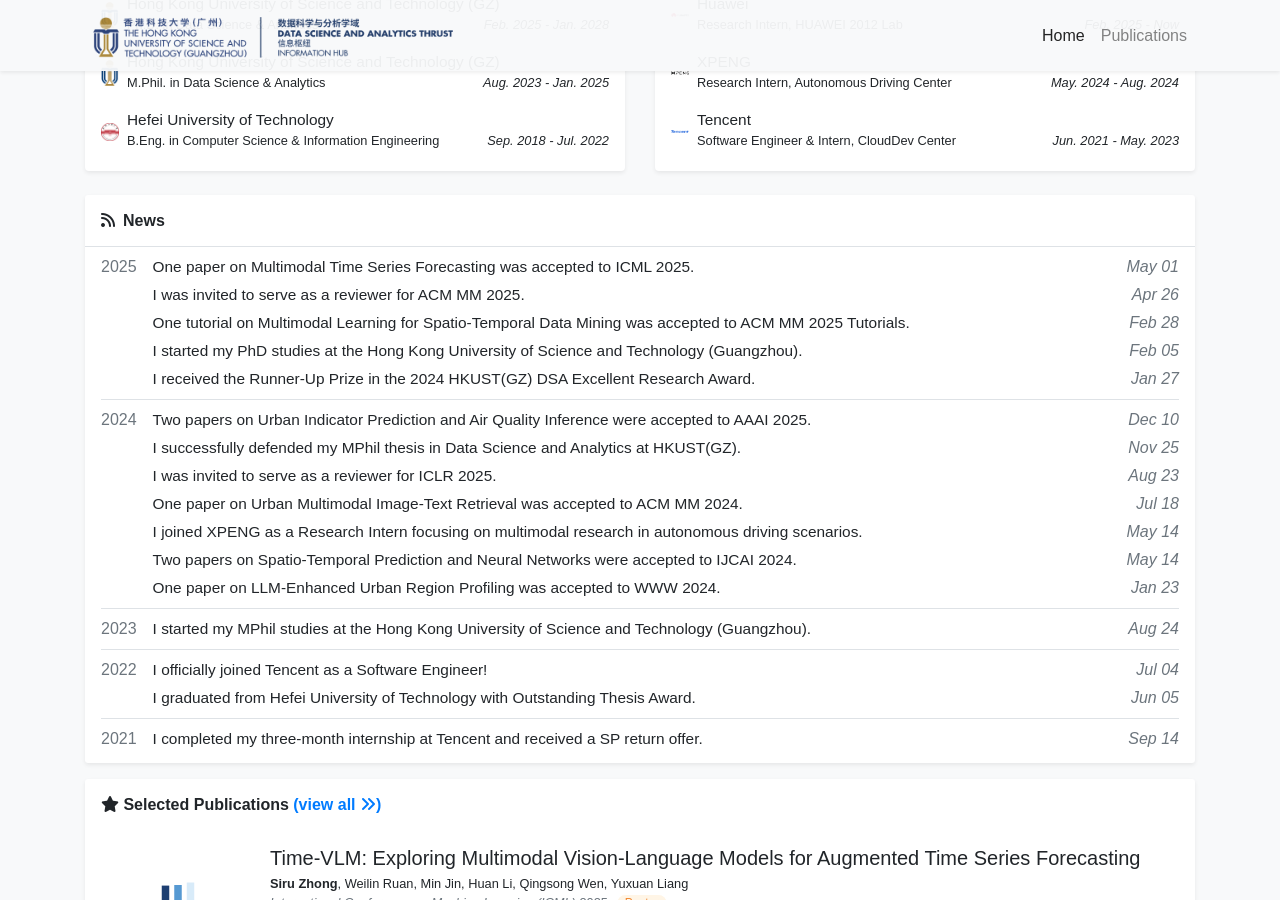
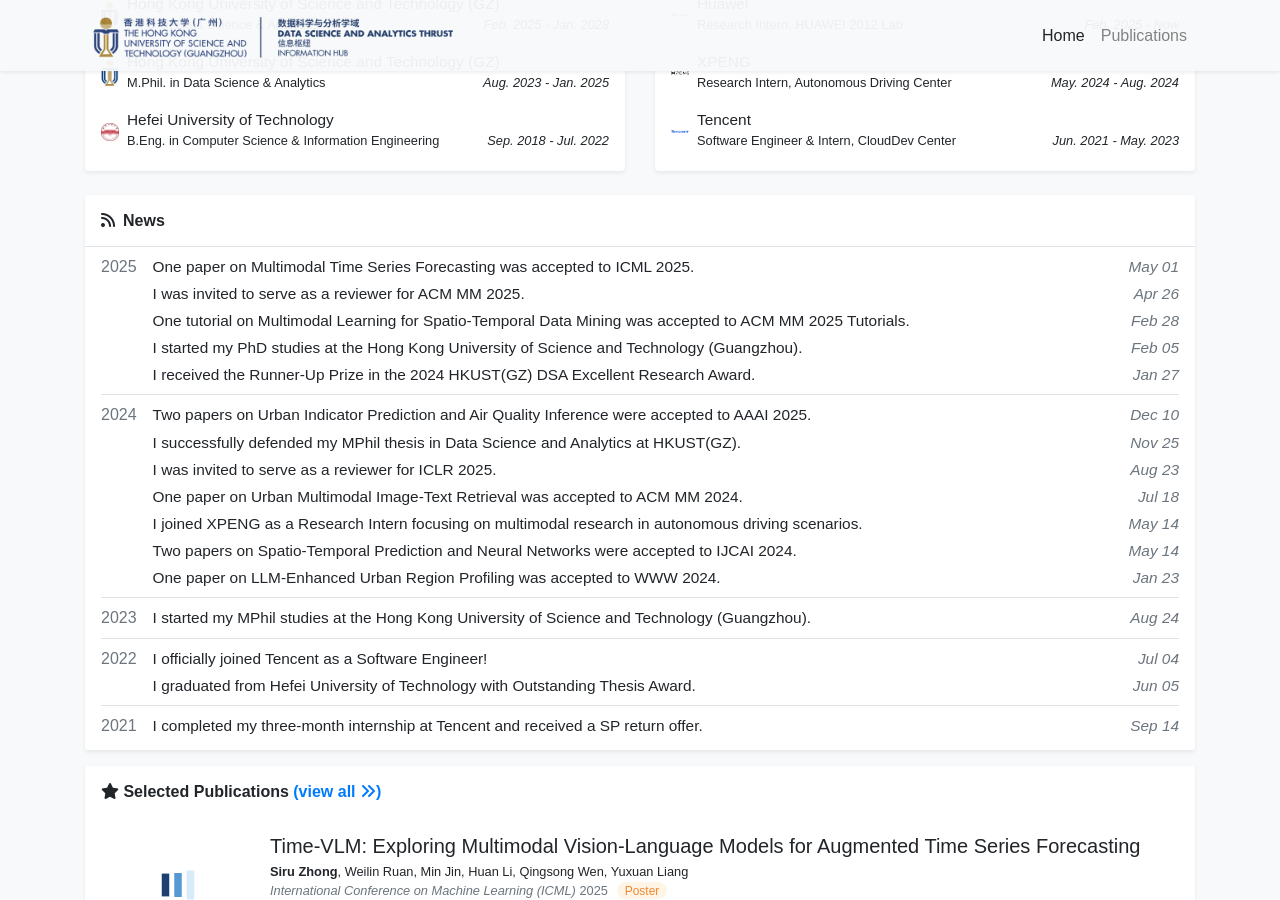
Before and after one commit to thunderlrr/songxinlei.github.io, a Jekyll site: the page built from index.html, in a window 1280 px wide and 900 px high, scrolled down 562 px. Built offline with Jekyll 4.4.1, drawn with Linux system fonts in a browser that asks for light colours; a style sheet for code colours, icons or effects is not loaded.

Commit message:
update profile

```diff
--- a/_includes/widgets/news_card.html
+++ b/_includes/widgets/news_card.html
@@ -11,7 +11,7 @@
                 {% for item in year.items %}
                 <div class="my-1 d-flex">
                     <div style="font-size: 15.4px">{{ item.title }}</div>
-                    <div class="ml-auto mt-auto text-muted no-break"><em>{{ item.date | date: "%b %d" }}</em></div>
+                    <div class="ml-auto mt-auto text-muted no-break" style="font-size: 15.4px"><em>{{ item.date | date: "%b %d" }}</em></div>
                 </div>
                 {% endfor %}
             </div>
```
